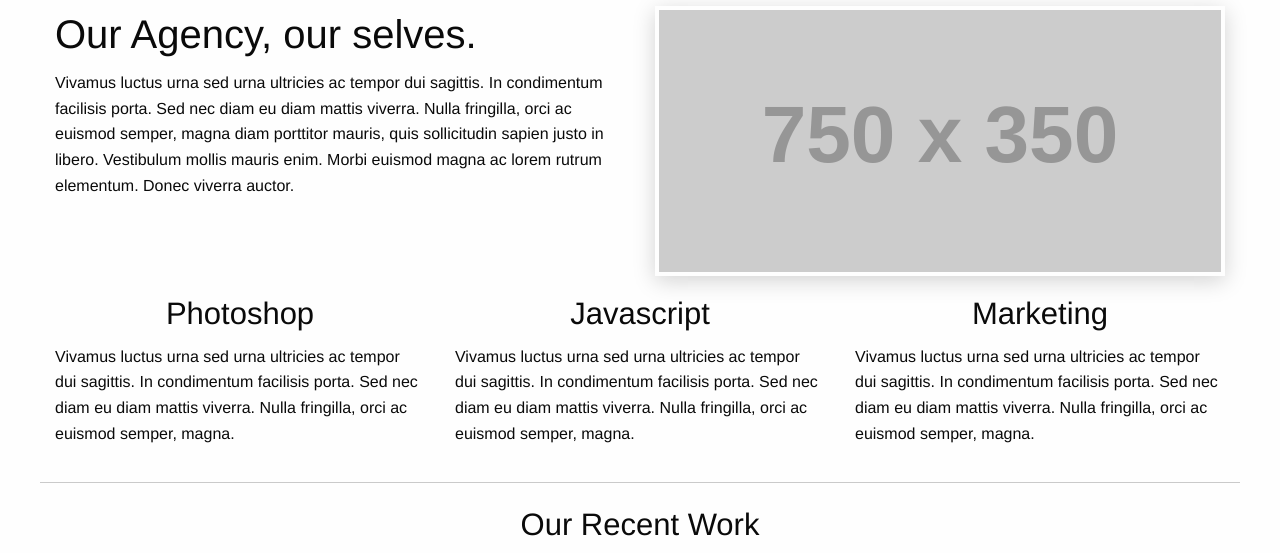
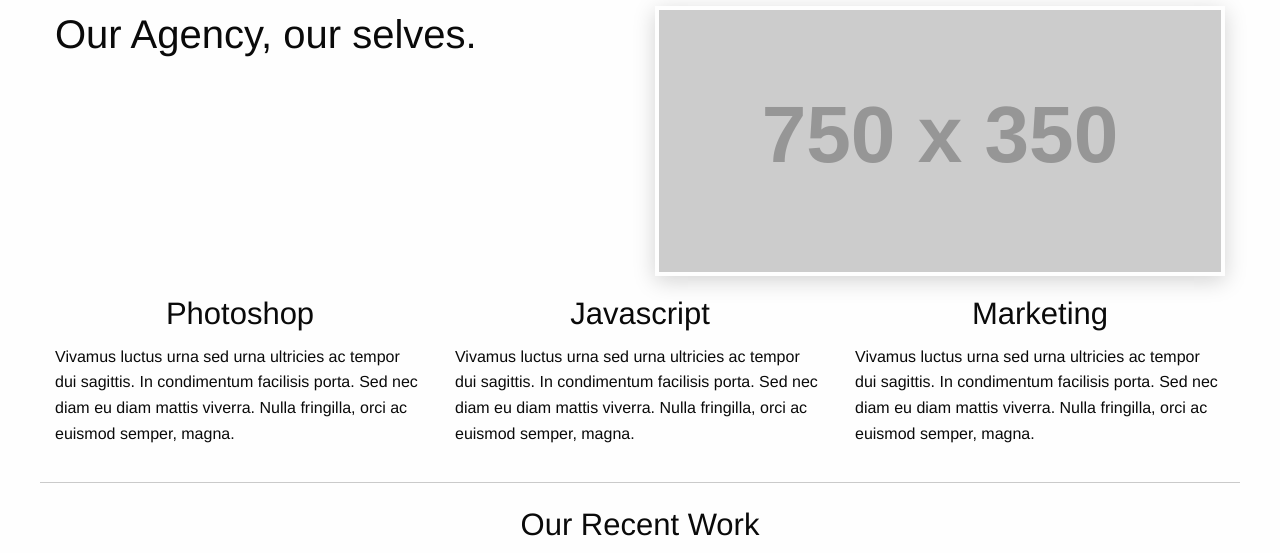
Before and after one commit to rjhallin/rjhallin.github.io, a plain HTML site: page index.html in a window 1280 px wide. Shown: the part 231-784 px from the top of the page. Drawn offline with nearby package versions, Linux system fonts and the light colour scheme; placeholder pictures from the web are drawn by us; a script that the page names is missing.

Commit message:
Update index.html

```diff
--- a/index.html
+++ b/index.html
@@ -23,8 +23,7 @@
       </div>
       <div class="medium-6 columns medium-pull-6">
         <h2>Our Agency, our selves.</h2>
-        <p>Vivamus luctus urna sed urna ultricies ac tempor dui sagittis. In condimentum facilisis porta. Sed nec diam eu diam mattis viverra. Nulla fringilla, orci ac euismod semper, magna diam porttitor mauris, quis sollicitudin sapien justo in libero. Vestibulum mollis mauris enim. Morbi euismod magna ac lorem rutrum elementum. Donec viverra auctor.</p>
-      </div>
+        </div>
     </div>
 
     <div class="row">
```
